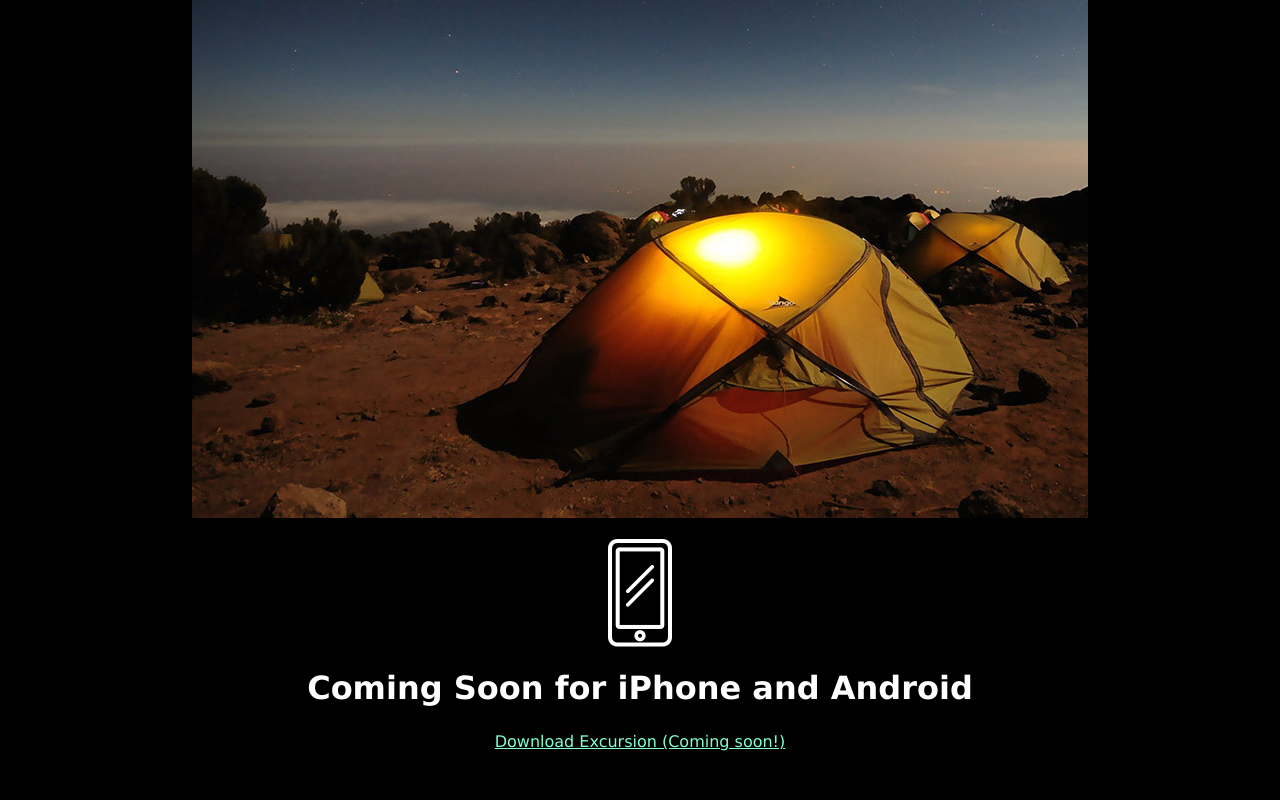
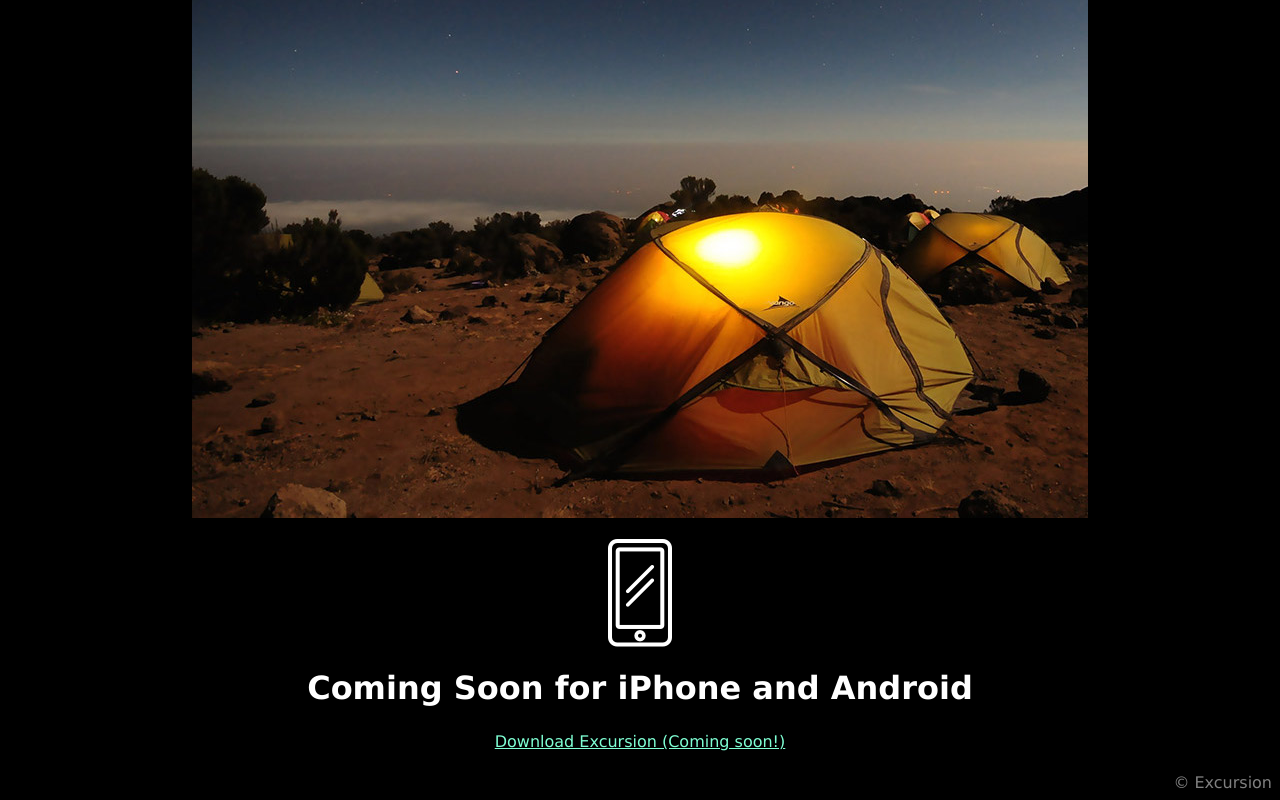
Before and after one commit to mkn1889/excursion, a plain HTML site: page index.html in a window 1280 px wide. Shown: the part 669-1469 px from the top of the page. Before the commit the page ends 1442 px from the top, so only its background shows below. Drawn offline with Linux system fonts and the light colour scheme; files whose address does not match are found by name.

Commit message:
added copyright excursion

```diff
--- a/index.html
+++ b/index.html
@@ -18,5 +18,6 @@
 <p><img src = "/Users/marianevarez/Documents/Web Development Class/excursion/resources/images/phone.png"></p>
 <h1 div id="header3">Coming Soon for iPhone and Android</div></h1>
 <p class="link"><a href = " ">Download Excursion (Coming soon!)</a></h3>
+  <div id="footer">&copy Excursion</div>
   </body>
 </html>
--- a/resources/css/style.css
+++ b/resources/css/style.css
@@ -41,3 +41,7 @@ video{
   display: block;
 margin: 0 auto;
 }
+#footer{
+  color:Gray;
+  text-align:right;
+}
```
